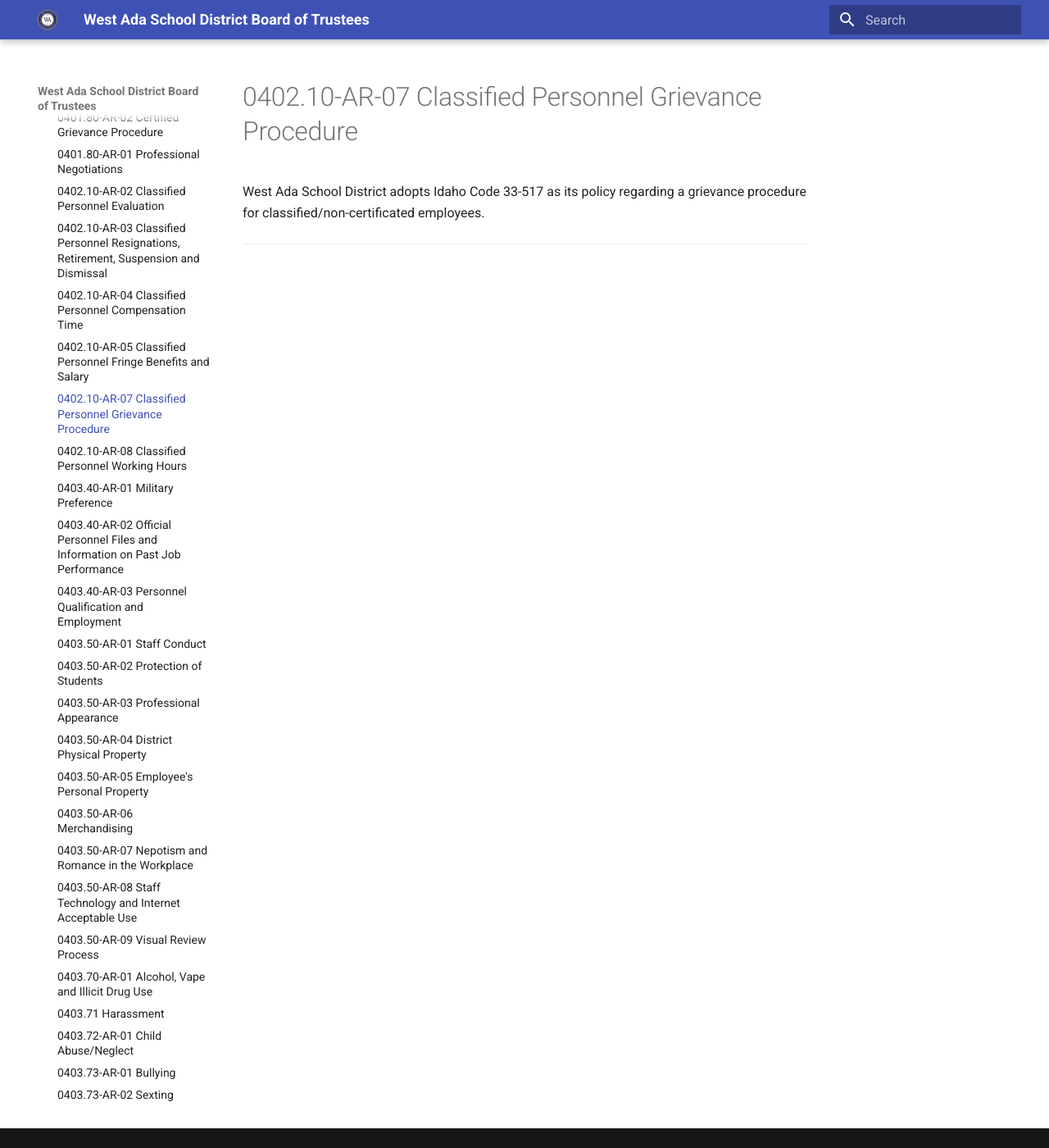
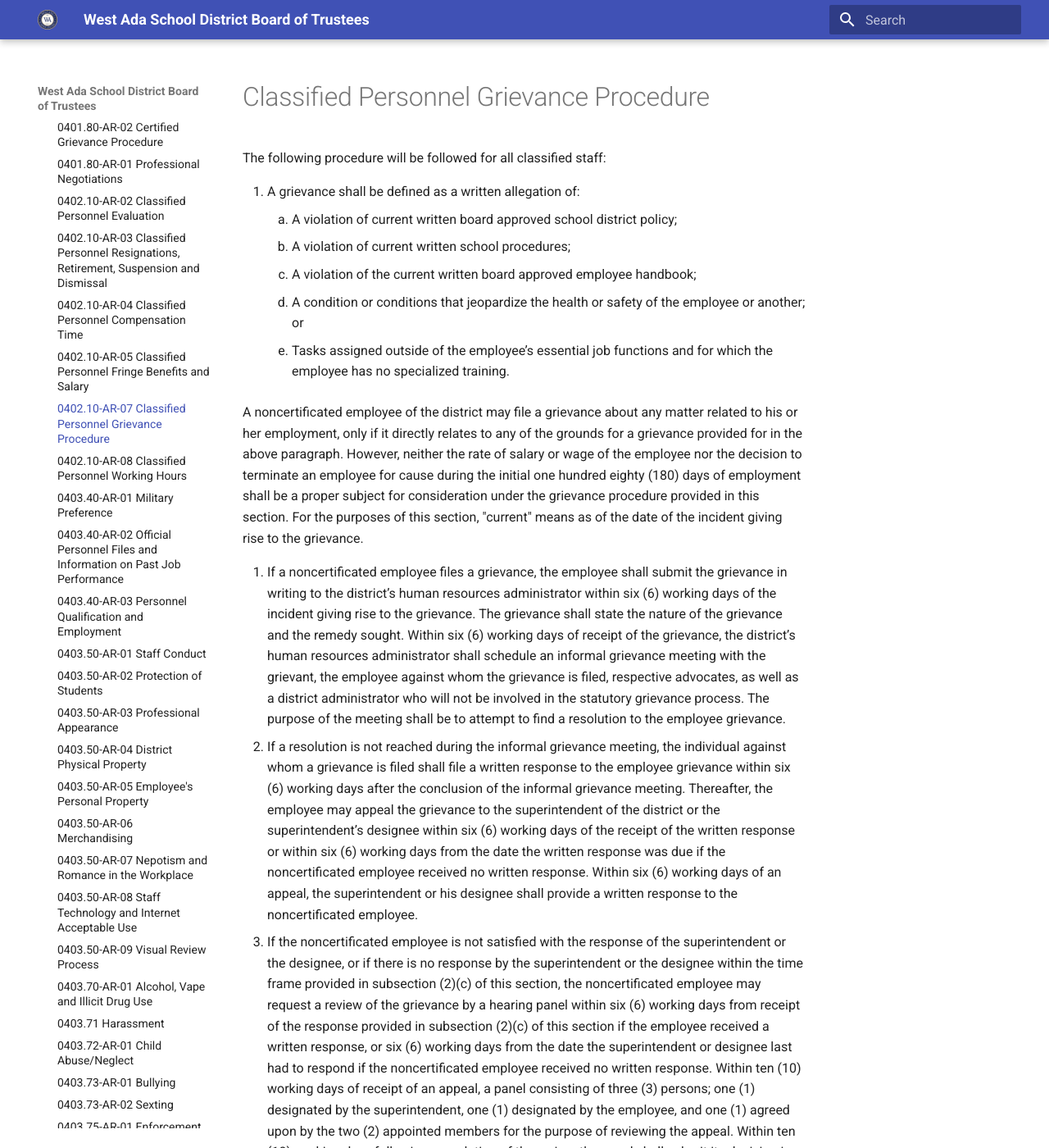
Before and after one commit to westada/section-400-hr-policy-review, an MkDocs documentation site: the page built from docs/regulations/0400-Staff/0402.10-AR-07.md, in a window 1280 px wide and 1400 px high. Shown: the whole window at 82% size. Built offline with MkDocs 1.6.1 and Material for MkDocs 9.7.7, drawn with Linux system fonts in a browser that asks for light colours; some of the changed text lies outside the part shown.

Commit message:
Update 0402.10-AR-07.md
Copy and paste language from IC 33-517 into this AR.

```diff
--- a/docs/regulations/0400-Staff/0402.10-AR-07.md
+++ b/docs/regulations/0400-Staff/0402.10-AR-07.md
@@ -4,4 +4,28 @@ kind: AR
 title: 0402.10-AR-07 Classified Personnel Grievance Procedure
 ---
 
-West Ada School District adopts Idaho Code 33-517 as its policy regarding a grievance procedure for classified/non-certificated employees.
+# Classified Personnel Grievance Procedure
+
+The following procedure will be followed for all classified staff:
+
+1. A grievance shall be defined as a written allegation of:
+    1. A violation of current written board approved school district policy;
+    1. A violation of current written school procedures;
+    1. A violation of the current written board approved employee handbook;
+    1. A condition or conditions that jeopardize the health or safety of the employee or another; or
+    1. Tasks assigned outside of the employee’s essential job functions and for which the employee has no specialized training.
+
+A noncertificated employee of the district may file a grievance about any matter related to his or her employment, only if it directly relates to any of the grounds for a grievance provided for in the above paragraph. However, neither the rate of salary or wage of the employee nor the decision to terminate an employee for cause during the initial one hundred eighty (180) days of employment shall be a proper subject for consideration under the grievance procedure provided in this section. For the purposes of this section, "current" means as of the date of the incident giving rise to the grievance.
+
+1. If a noncertificated employee files a grievance, the employee shall submit the grievance in writing to the district’s human resources administrator within six (6) working days of the incident giving rise to the grievance. The grievance shall state the nature of the grievance and the remedy sought. Within six (6) working days of receipt of the grievance, the district’s human resources administrator shall schedule an informal grievance meeting with the grievant, the employee against whom the grievance is filed, respective advocates, as well as a district administrator who will not be involved in the statutory grievance process. The purpose of the meeting shall be to attempt to find a resolution to the employee grievance.
+1. If a resolution is not reached during the informal grievance meeting, the individual against whom a grievance is filed shall file a written response to the employee grievance within six (6) working days after the conclusion of the informal grievance meeting. Thereafter, the employee may appeal the grievance to the superintendent of the district or the superintendent’s designee within six (6) working days of the receipt of the written response or within six (6) working days from the date the written response was due if the noncertificated employee received no written response. Within six (6) working days of an appeal, the superintendent or his designee shall provide a written response to the noncertificated employee.
+1. If the noncertificated employee is not satisfied with the response of the superintendent or the designee, or if there is no response by the superintendent or the designee within the time frame provided in subsection (2)(c) of this section, the noncertificated employee may request a review of the grievance by a hearing panel within six (6) working days from receipt of the response provided in subsection (2)(c) of this section if the employee received a written response, or six (6) working days from the date the superintendent or designee last had to respond if the noncertificated employee received no written response. Within ten (10) working days of receipt of an appeal, a panel consisting of three (3) persons; one (1) designated by the superintendent, one (1) designated by the employee, and one (1) agreed upon by the two (2) appointed members for the purpose of reviewing the appeal. Within ten (10) working days following completion of the review, the panel shall submit its decision in writing to the noncertificated employee, the superintendent, and the board of trustees.
+1. The panel’s decision shall be the final and conclusive resolution of the grievance unless the board of trustees overturns the panel’s decision by resolution at the board of trustees’ next regularly scheduled public meeting or unless, within forty-two (42) calendar days of the filing of the board’s decision, either party appeals to the district court in the county where the school district is located. Upon appeal of a decision of the board of trustees, the district court may affirm or set aside and remand the matter to the board of trustees upon the following grounds, and shall not set the same aside on any other grounds:
+    1. That the findings of fact are not based on any substantial, competent evidence;
+    1. That the board of trustees has acted without jurisdiction or in excess of its powers;
+    1. That the findings by the board of trustees as a matter of law do not support the decision.
+1. A noncertificated employee filing a grievance pursuant to this section shall be entitled to a representative of the employee’s choice at each step of the grievance procedure provided in this section. The person against whom the grievance is filed, the superintendent or the superintendent’s designee shall be entitled to a representative at each step of the grievance procedure. None of these individuals will be qualified to sit on the advisory grievance panel.
+1. The timelines of the grievance procedure established in this section may be waived or modified by mutual agreement.
+1. Utilization of the grievance procedure established pursuant to this section shall not constitute a waiver of any right of appeal available pursuant to law or regulation.
+1. No member of the administration shall take reprisals affecting the employment status of any party in interest. The employee filing a grievance shall not take any reprisals regarding the course of the outcome of the grievance nor take any reprisals against any party or witness participating in the grievance.
+1. A noncertificated employee of a school district shall be provided a personnel file consistent with the provisions of section 33-518, Idaho Code.
```
